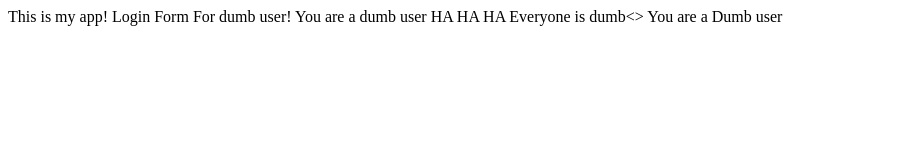
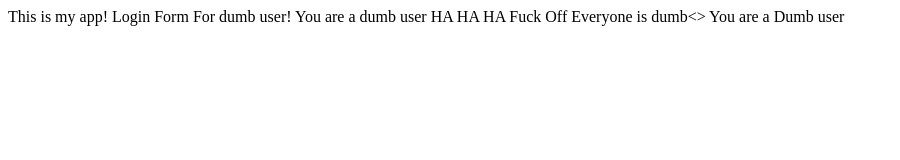
Before and after one commit to Deepakgarg02/myappsample, a plain HTML site: page index.html in a window 1280 px wide. Shown: the whole page, without its empty margins (0-900 px from the left). Drawn offline with Linux system fonts and the light colour scheme.

Commit message:
+++++++++++++++++

```diff
--- a/index.html
+++ b/index.html
@@ -8,6 +8,7 @@
 	For dumb user!
         You are a dumb user
 	    HA HA HA
+        Fuck Off
 	Everyone is dumb<>
         You are a Dumb user
     </body>
```
